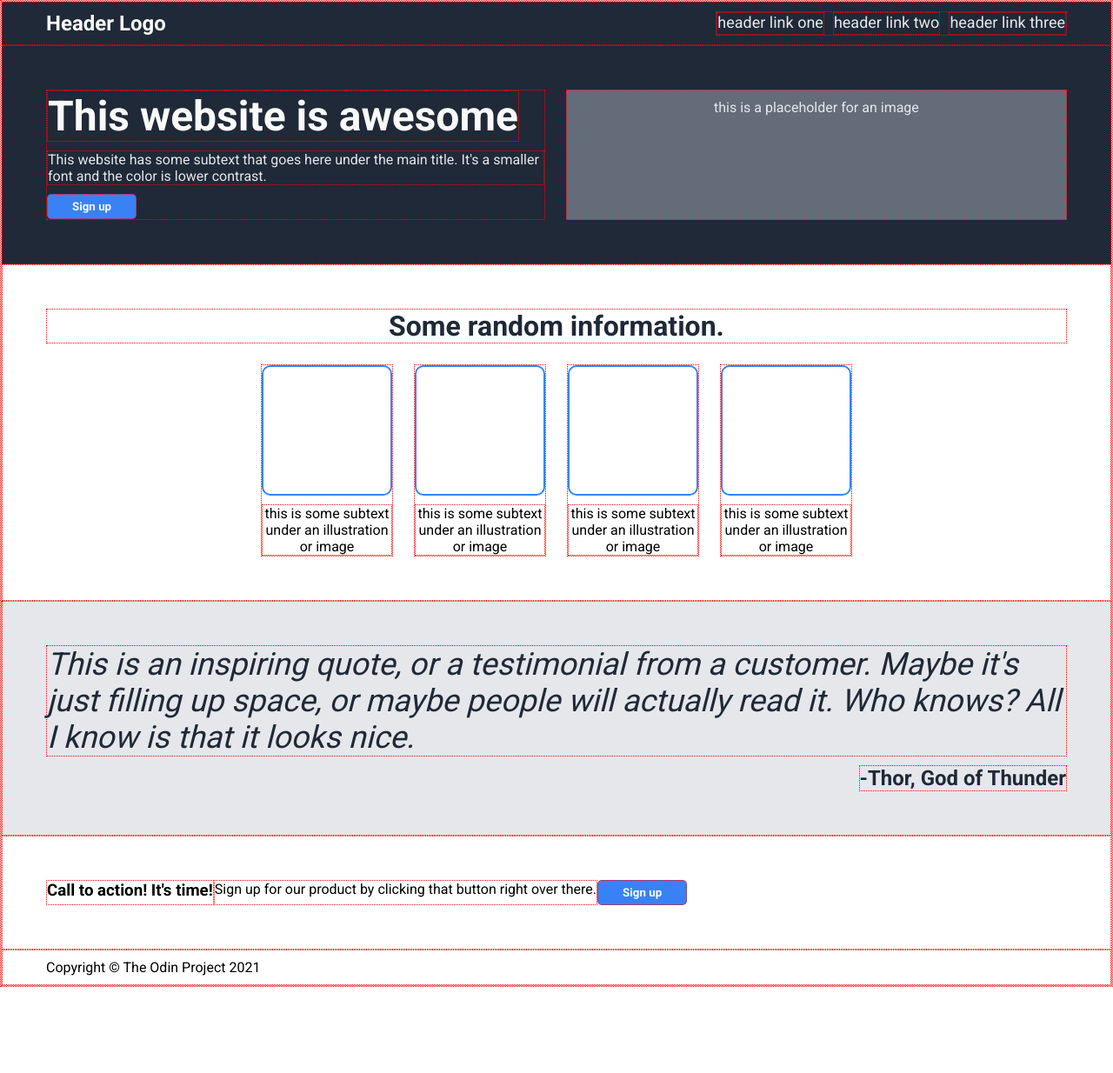
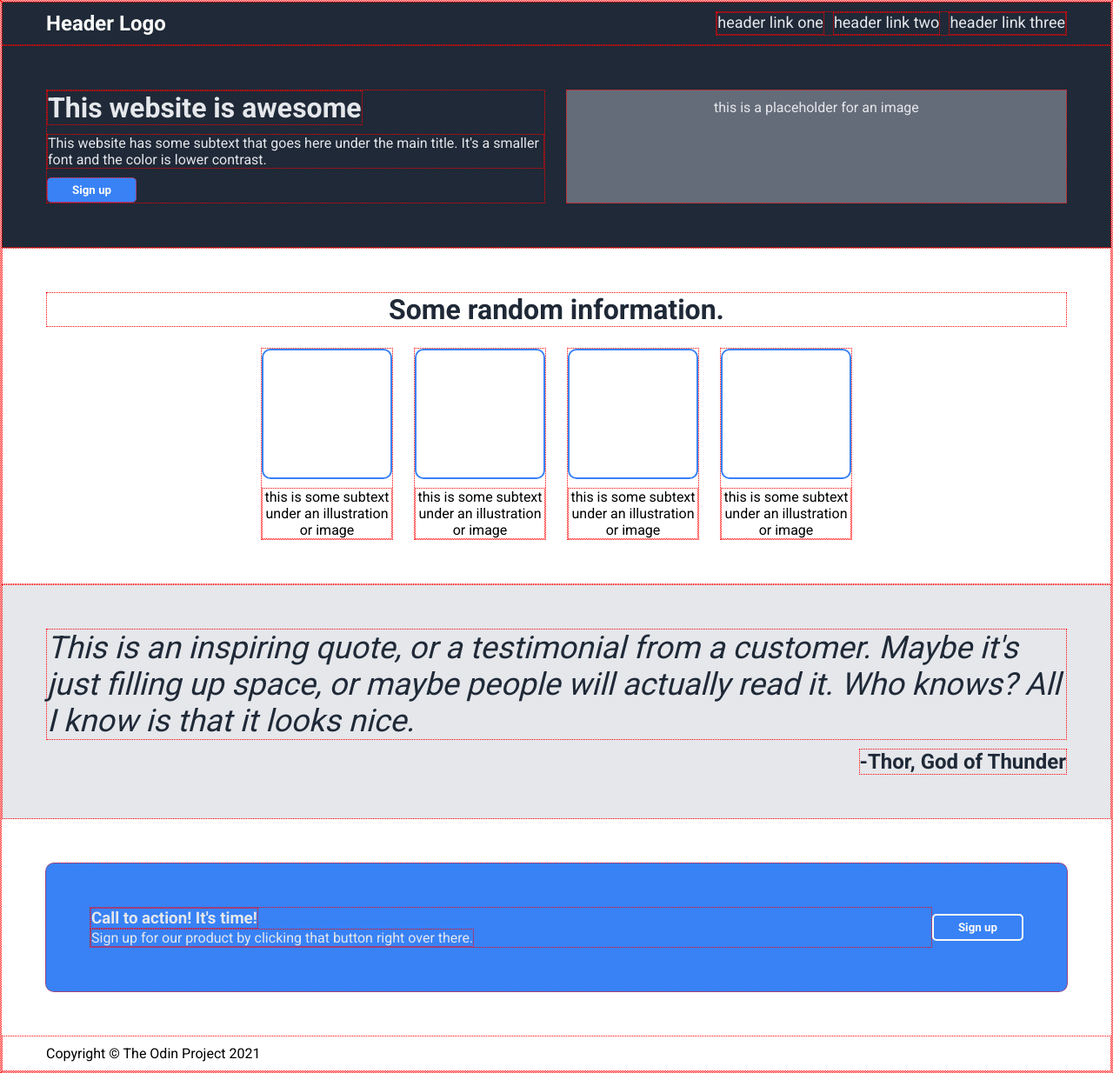
Before and after one commit to caesondaniell/landing-page, a plain HTML site: page index.html in a window 1280 px wide. Shown: the whole page at 87% size. Before the commit the page ends 1135 px from the top, so only its background shows below. Drawn offline with Linux system fonts and the light colour scheme.

Commit message:
Add CSS for CTA section

```diff
--- a/index.html
+++ b/index.html
@@ -16,7 +16,7 @@
             </div>
         </div>
         <div class="content top">
-            <div class="top-text">
+            <div class="text">
                 <h1>This website is awesome</h1>
                 <p>This website has some subtext that goes here under the main title. It's a smaller font and the color is lower contrast.</p>
                 <button class="signup">Sign up</button>
@@ -47,8 +47,10 @@
             <div class="attribution">-Thor, God of Thunder</div>
         </div>
         <div class="content middle third">
-            <h3>Call to action! It's time!</h3>
-            <p>Sign up for our product by clicking that button right over there.</p>
+            <div class="text">
+                <h3>Call to action! It's time!</h3>
+                <p>Sign up for our product by clicking that button right over there.</p>
+            </div>
             <button class="signup">Sign up</button>
         </div>
         <div class="footer">
--- a/style.css
+++ b/style.css
@@ -50,10 +50,10 @@ a {
     gap: 24px;
 }
 
-.top-text {
+.text {
     display: flex;
     flex-direction: column;
-    row-gap: 10px;
+    gap: 10px;
     align-items: flex-start;
     padding: 0;
     color: #e5e7eb;
@@ -134,3 +134,21 @@ a {
     font-size: 24px;
     align-self: flex-end;
 }
+
+.third {
+    background-color: #3882f6;
+    color: #f9faf8;
+    /* justify-content: center; */
+    margin: 50px;
+    border-radius: 10px;
+}
+
+.third .text {
+    gap: 0;
+    flex: max-content;
+}
+
+.third .signup {
+    border: 2px solid;
+    align-self: center;
+}
```
